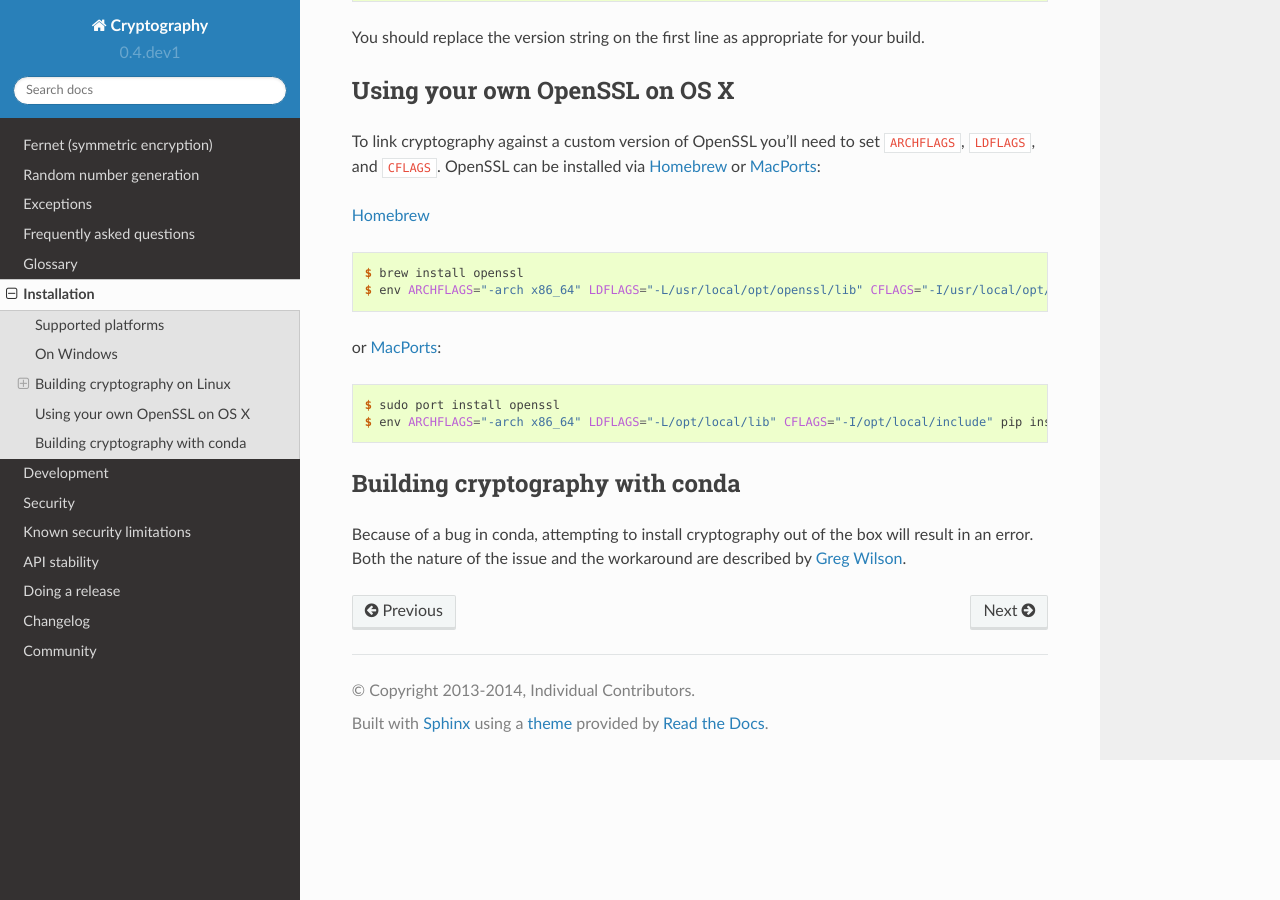
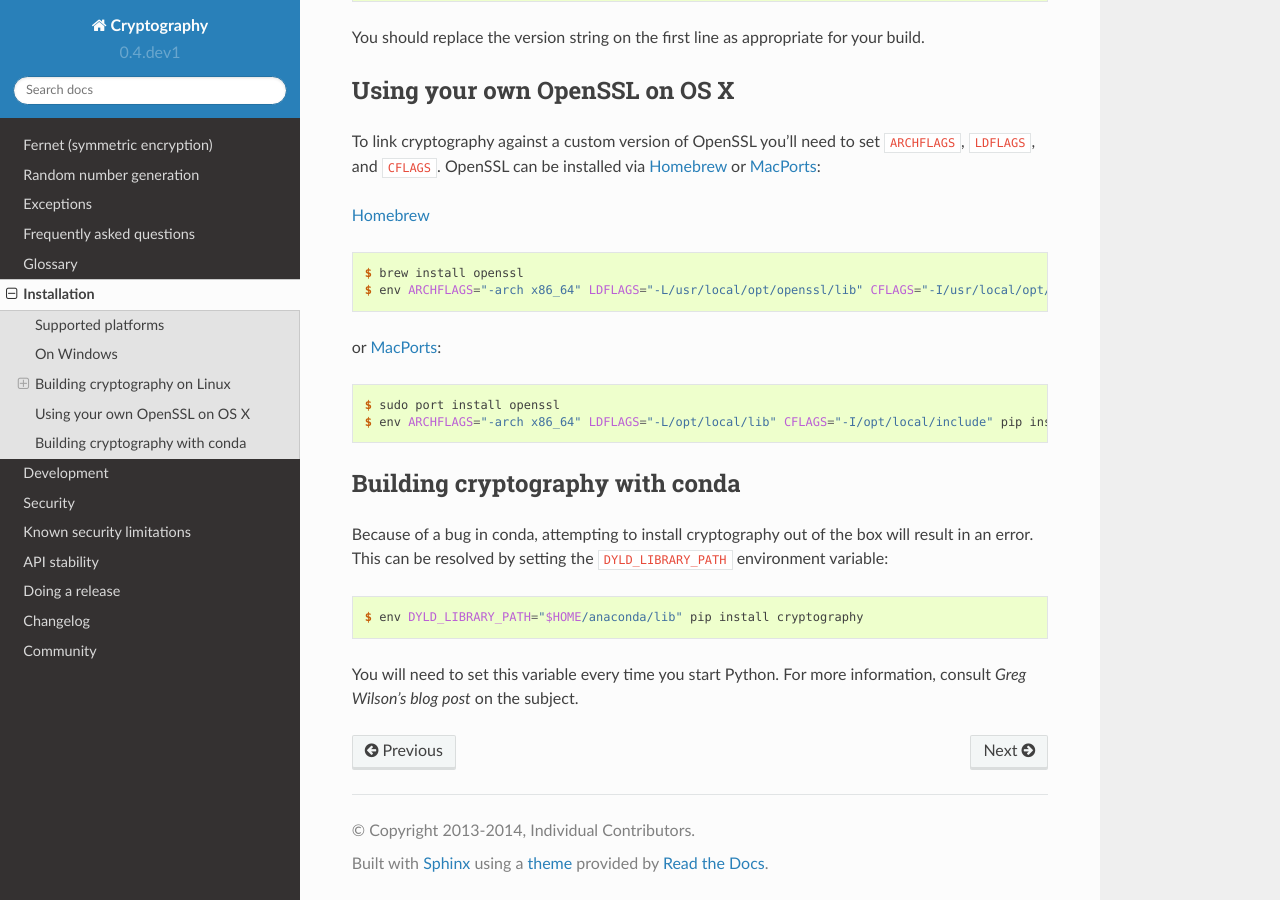
Before and after one commit to WebKing0121/cryptography, a Sphinx documentation site: the page built from docs/installation.rst, in a window 1280 px wide and 900 px high, scrolled down 2134 px. Built offline with Sphinx 7.4.7 and the Read the Docs theme 2.0.0, drawn with Linux system fonts in a browser that asks for light colours; pages that are not in the unit, such as notebooks, are missing from menus.

Commit message:
More details

```diff
--- a/docs/installation.rst
+++ b/docs/installation.rst
@@ -127,11 +127,18 @@ Building cryptography with conda
 --------------------------------
 
 Because of a bug in conda, attempting to install cryptography out of the box
-will result in an error. Both the nature of the issue and the workaround are
-described by `Greg Wilson`_.
+will result in an error. This can be resolved by setting the
+``DYLD_LIBRARY_PATH`` environment variable:
+
+.. code-block:: console
+
+    $ env DYLD_LIBRARY_PATH="$HOME/anaconda/lib" pip install cryptography
+
+You will need to set this variable every time you start Python. For more
+information, consult `Greg Wilson's blog post` on the subject.
 
 
 .. _`Homebrew`: http://brew.sh
 .. _`MacPorts`: http://www.macports.org
 .. _`pre-compiled binaries`: https://www.openssl.org/related/binaries.html
-.. _`Greg Wilson`: http://software-carpentry.org/blog/2014/04/mr-biczo-was-right.html
+.. _`Greg Wilson's blog post`: http://software-carpentry.org/blog/2014/04/mr-biczo-was-right.html
```
